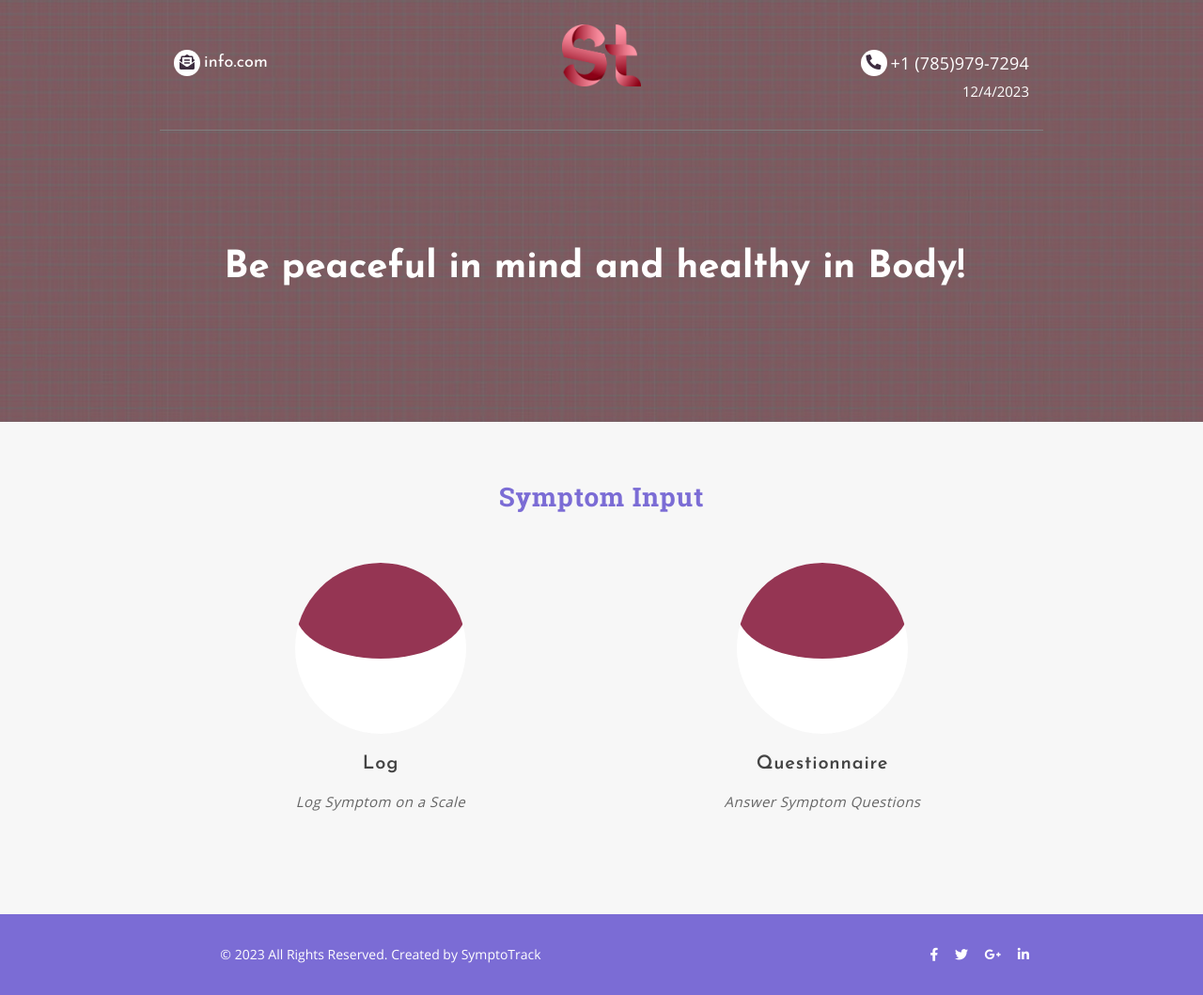
After one commit to ladyOouf/SymptoTrack, a Flask app: template SymptoTrack/templates/log_options.html in a window 1280 px wide. The commit adds this page. Shown: the whole page at 94% size. Run offline with Flask 3, Linux system fonts and the light colour scheme; the template is opened without the code that fills it, so the values that code supplies are empty; some libraries are stand-ins or nearby versions.

Commit message:
Add files via upload

```diff
--- a/SymptoTrack/templates/Homepage.html
+++ b/SymptoTrack/templates/Homepage.html
@@ -225,7 +225,7 @@ Postconditions: No return values.
                 <div class="trainer-img">
                   <img src="../static/img/log.jpeg" class="trainer-in-img" alt="">
                 </div>
-                <a href="symptom_input.html"><h3 class="trainer-title">Log</h3></a>
+                <a href="log_options.html"><h3 class="trainer-title">Log</h3></a>
                 <p class="trainer-desc">Store here! </p>
               </div>
               <div class="col-lg-3">
--- /dev/null
+++ b/SymptoTrack/templates/log_options.html
@@ -0,0 +1,159 @@
+<!--Name of Code artifact: log_options.html
+Description: This code is responsible for showing two options for user, log symptoms on a scale or answer questionnaire
+Authors: Ava Greene, Freshta Z
+Date Creation : Dec 3, 2023
+Date Revised: Dec 3, 2023
+Preconditions: Empty Strings are not allowed.
+Postconditions: No return values.
+-->
+
+<!doctype html>
+<html lang="en">
+  <head>
+    <!-- Required meta tags -->
+    <meta charset="utf-8"> <!-- Set the character encoding to UTF-8 -->
+    <meta name="viewport" content="width=device-width, initial-scale=1, shrink-to-fit=no"> <!-- Define viewport settings for responsive design -->
+    <meta name="description" content="Free Template"> <!-- Meta description for SEO -->
+
+    <!-- Bootstrap CSS -->
+    <link rel="stylesheet" type="text/css" href="../static/bootstrap/css/bootstrap.min.css"> <!-- Include Bootstrap CSS -->
+    <link rel="stylesheet" type="text/css" href="../static/bootstrap/css/bootstrap-grid.css"> <!-- Include Bootstrap Grid CSS -->
+
+    <!--Stylesheet-->
+    <link rel="stylesheet" type="text/css" href="../static/css/normailze.css"> <!-- Include a custom stylesheet (normalize) -->
+    <link rel="stylesheet" type="text/css" href="../static/css/style.css"> <!-- Include a custom stylesheet (style) -->
+    <link rel="stylesheet" type="text/css" href="../static/css/responsive.css"> <!-- Include a custom stylesheet (responsive) -->
+
+    <!--Font-->
+    <link rel="stylesheet" type="text/css" href="../static/font/web-font.css"> <!-- Include web fonts -->
+    <link href="https://cdnjs.cloudflare.com/ajax/libs/font-awesome/5.10.2/css/all.min.css" rel="stylesheet"> <!-- Include Font Awesome icons -->
+
+    <title>SymptoTrack</title> <!-- Set the title of the webpage -->
+    <link rel="icon" type="image/x-icon" href="../static/favicon.ico"> <!-- Favicon for web page. -->
+  </head>
+  <body>
+    <div class="main-container template">
+      <!--Banner section-->
+      <div class="banner">
+        <div class="banner-overlay"></div> <!-- Overlay for the banner -->
+        <div class="inside-container top-bar">
+          <div class="row">
+            <div class="col-md-4 top-bar-left order-2 order-md-12">
+              <i class="fas fa-envelope-open-text"></i>
+              <a href="mailto:info@webdomus.net">info.com</a> <!-- Contact email link -->
+            </div>
+            <div class="col-md-4 logo order-1 order-md-12">
+              <a href="Homepage.html">
+                <img class="logo-img" src="../static/img/logo.png" alt="SymptoTrack Logo"> <!-- Logo image -->
+              </a>
+            </div>
+            <div class="col-md-4 top-bar-right order-3 order-md-12">
+              <i class="fas fa-phone-alt"></i>
+              <a href="tel:+39.0874.484661">+1 (785)979-7294</a> <!-- Contact phone link -->
+              <p id="date"></p>
+            </div>
+          </div>
+        </div>
+        <div class="inside-container banner-content">
+          <div class="row">
+            <div class="col-12 content-col">
+              <h1 class="site-title">Be peaceful in mind and healthy in Body!</h1> <!-- Main site title -->
+              <!-- <p class="site-title-desc">At solmen va esser necessi fa uniform grammatica, pronunciation plu sommun paroles.</p> Site title description -->
+            </div>
+             <!-- JavaScript Code for displaying current date-->
+            <script>
+              var n = new Date();
+              var y = n.getFullYear(); //getting year
+              var m = n.getMonth() + 1; //month
+              var d = n.getDate(); //date
+              document.getElementById("date").innerHTML = m + "/" + d + "/" + y;  //putting all together for the formatting
+            </script>
+          </div>
+        </div>
+      </div>
+
+
+
+<!-- Section container for the symptom input feature -->
+<div class="trainer-section">
+  <!-- Title row for the symptom input section -->
+  <div class="row sections-detail">
+      <div class="col-12">
+          <!-- Heading for the symptom input section -->
+          <h2 class="section-title">Symptom Input</h2>
+          <!-- Description for the symptom input section (currently empty) -->
+          <p class="section-title-desc"></p>
+      </div>
+  </div>
+  <!-- Container for the inner content of the symptom input section -->
+  <div class="inside-container">
+      <!-- Row containing the options -->
+      <div class="row trainer-col">
+
+          <!-- Column for the log option -->
+          <div class="col-lg-6">
+              <!-- Container for the image associated with the log option -->
+              <div class="trainer-img">
+                  <!-- Image for the log option -->
+                  <img src="../static/img/red-purple.png" class="trainer-in-img" alt="">
+              </div>
+              <!-- Link and title for the log option -->
+              <a href="symptom_input.html"><h3 class="trainer-title">Log</h3></a>
+              <!-- Description for the log option -->
+              <p class="trainer-desc">Log Symptom on a Scale</p>
+          </div>
+
+          <!-- Column for the question option -->
+          <div class="col-lg-6">
+              <!-- Container for the image associated with the question option -->
+              <div class="trainer-img">
+                  <!-- Image for the question option -->
+                  <img src="../static/img/red-purple.png" class="trainer-in-img" alt="">
+              </div>
+              <!-- Link and title for the question option -->
+              <a href="questionnaire.html"><h3 class="trainer-title">Questionnaire</h3></a>
+              <!-- Description for the question option -->
+              <p class="trainer-desc">Answer Symptom Questions</p>
+          </div>
+
+      </div>
+  </div>
+</div>
+
+        <!--Copyright-->
+        <footer class="footer">
+          <div class="copyright">
+            <div class="inside-container">
+              <div class="row">
+                <div class="col-md-6 order-2 order-md-12">
+                  <p>&copy; 2023 All Rights Reserved. Created by SymptoTrack<a href="" class="created-by"></a></p> <!-- Copyright notice -->
+                </div>
+                <div class="col-md-6 social order-1 order-md-12">
+                  <a href="#"><i class="fab fa-facebook-f"></i></a> <!-- Social media icons -->
+                  <a href="#"><i class="fab fa-twitter"></i></a>
+                  <a href="#"><i class="fab fa-google-plus-g"></i></a>
+                  <a href="#"><i class="fab fa-linkedin-in"></i></a>
+                </div>
+              </div>
+            </div>
+          </div>
+        </div>
+      </footer>
+    </div>
+    <!-- Optional JavaScript -->
+    <!-- jQuery first, then Popper.js, then Bootstrap JS -->
+    <script src="https://code.jquery.com/jquery-3.3.1.slim.min.js" integrity="sha384-q8i/X+965DzO0rT7abK41JStQIAqVgRVzpbzo5smXKp4YfRvH+8abtTE1Pi6jizo" crossorigin="anonymous"></script> <!-- Include jQuery library -->
+    <script src="https://cdnjs.cloudflare.com/ajax/libs/popper.js/1.14.7/umd/popper.min.js" integrity="sha384-UO2eT0CpHqdSJQ6hJty5KVphtPhzWj9WO1clHTMGa3JDZwrnQq4sF86dIHNDz0W1" crossorigin="anonymous"></script> <!-- Include Popper.js library -->
+    <script src="../static/bootstrap/js/bootstrap.min.js"></script> <!-- Include Bootstrap JavaScript -->
+  </body>
+</html>
+        </footer>
+      </div>
+      <!-- Optional JavaScript -->
+      <script src="../static/js/script.js"></script> <!-- establishes script.js connection, Sarah -->
+      <!-- jQuery first, then Popper.js, then Bootstrap JS -->
+      <script src="https://code.jquery.com/jquery-3.3.1.slim.min.js" integrity="sha384-q8i/X+965DzO0rT7abK41JStQIAqVgRVzpbzo5smXKp4YfRvH+8abtTE1Pi6jizo" crossorigin="anonymous"></script> <!-- Include jQuery library -->
+      <script src="https://cdnjs.cloudflare.com/ajax/libs/popper.js/1.14.7/umd/popper.min.js" integrity="sha384-UO2eT0CpHqdSJQ6hJty5KVphtPhzWj9WO1clHTMGa3JDZwrnQq4sF86dIHNDz0W1" crossorigin="anonymous"></script> <!-- Include Popper.js library -->
+      <script src="bootstrap/js/bootstrap.min.js"></script> <!-- Include Bootstrap JavaScript -->
+    </body>
+  </html>
```
Also changed, not shown: SymptoTrack/templates/questionnaire.html (+125 -98 lines).
